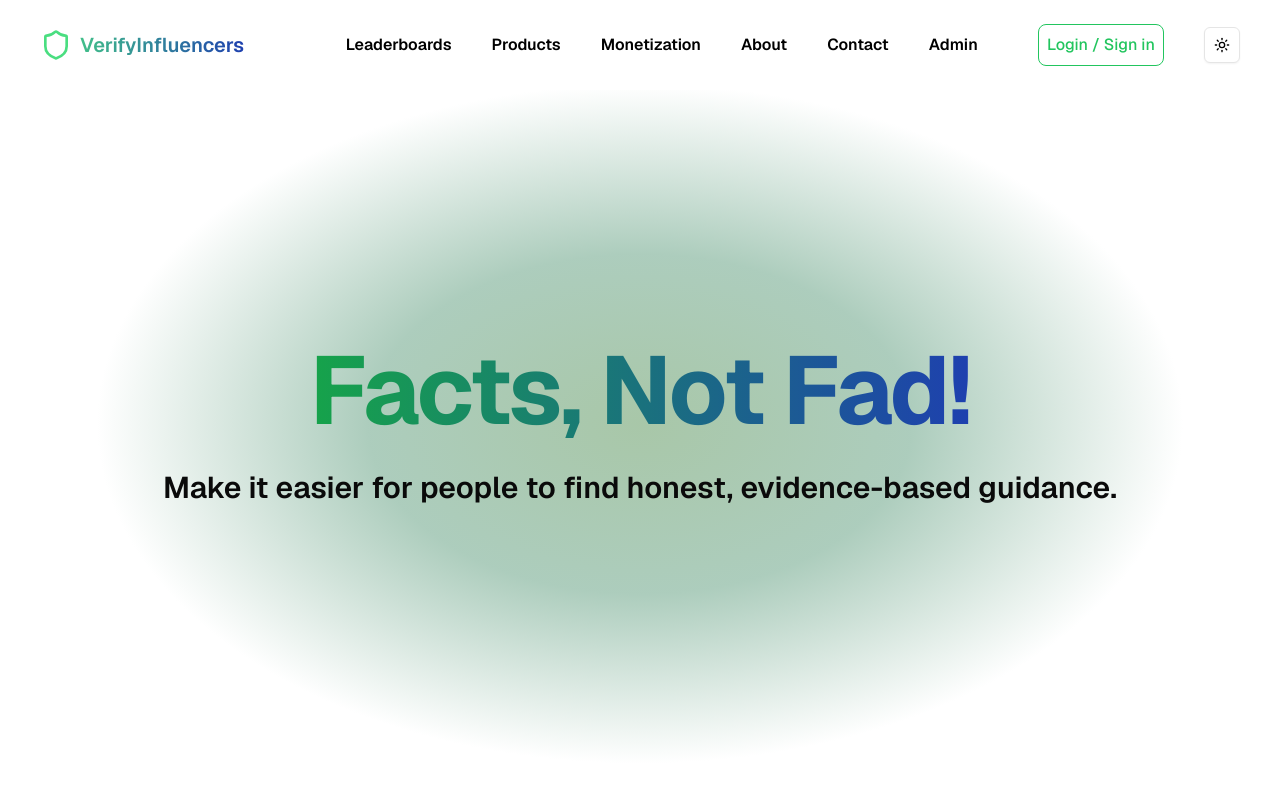
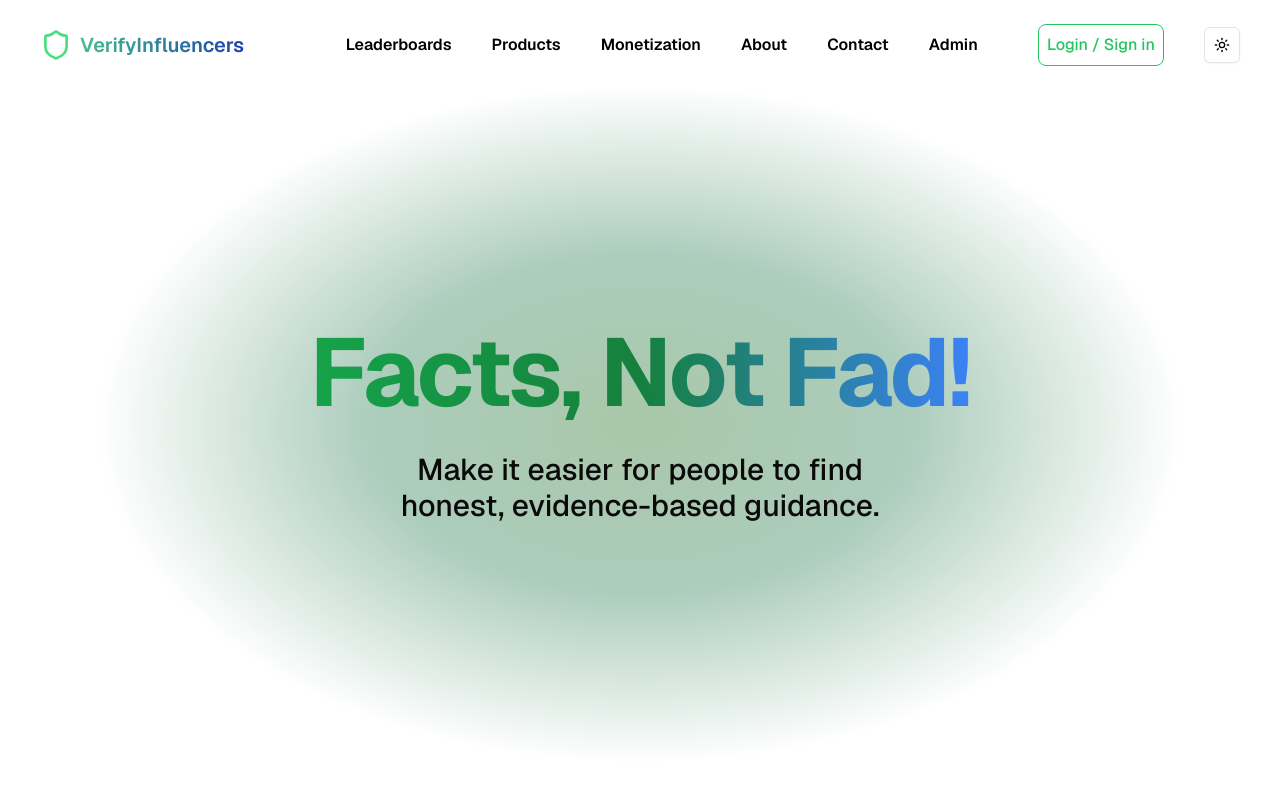
Before and after one commit to rafaelcaet/verify-influencers-panel, a Next.js app: page / in a window 1280 px wide. Shown: the top 800 px of the page. Built offline with nearby package versions, Linux system fonts and the light colour scheme.

Commit message:
fix: improve loading state

```diff
--- a/src/app/page.tsx
+++ b/src/app/page.tsx
@@ -1,3 +1,5 @@
+"use client";
+
 import { BrandLogo } from "@/components/BrandLogo";
 import { Button } from "@/components/ui/button";
 import {
@@ -7,21 +9,31 @@ import {
   CardHeader,
   CardTitle,
 } from "@/components/ui/card";
-import { Key } from "react";
+import { Key, useState } from "react";
 import { IPlan } from "../interfaces/IPlan";
 import { plans } from "../utils/plans";
 import Link from "next/link";
+import { ProgressDemo } from "@/components/ProgressBar";
 
 const logoCount = 15;
 
 export default function Home() {
+  const [loading, setLoading] = useState(false);
+
+  const handleLinkClick = (path: string) => {
+    setLoading(true);
+    setTimeout(() => {
+      window.location.href = path;
+    }, 1000);
+  };
   return (
     <>
+      {loading && <ProgressDemo />}
       <section className="mt-6 min-h-screen bg-[radial-gradient(hsl(120,50%,30%,40%),hsl(150,45%,35%,40%),hsl(var(--background))_60%)] flex items-center justify-center text-center text-balance flex-col gap-8 px-4">
-        <h1 className="text-6xl lg:text-7xl xl:text-8xl font-bold tracking-tight text-transparent bg-clip-text bg-gradient-to-r from-green-600 to-blue-800">
+        <h1 className="text-6xl lg:text-7xl xl:text-8xl font-bold tracking-tight text-transparent bg-clip-text bg-gradient-to-r from-green-600 via-green-700 to-blue-500">
           Facts, Not Fad!
         </h1>
-        <p className="text-lg lg:text-3xl font-semibold max-w-screen-xl">
+        <p className="text-lg lg:text-2xl xl:text-3xl font-medium max-w-4xl text-white/1 leading-relaxed">
           Make it easier for people to find honest, evidence-based guidance.
         </p>
       </section>
@@ -69,7 +81,10 @@ export default function Home() {
               </CardHeader>
               <CardContent>
                 <Link href="/products">
-                  <Button className="text-lg dark:bg-green-400 bg-green-500 hover:bg-green-400 dark:hover:bg-green-200 w-full rounded-lg">
+                  <Button
+                    className="text-lg dark:bg-green-400 bg-green-500 hover:bg-green-400 dark:hover:bg-green-200 w-full rounded-lg"
+                    onClick={() => handleLinkClick("/products")}
+                  >
                     Get Started
                   </Button>
                 </Link>
--- a/tailwind.config.ts
+++ b/tailwind.config.ts
@@ -9,6 +9,10 @@ export default {
   ],
   theme: {
     extend: {
+      backgroundImage: {
+        "custom-gradient":
+          "linear-gradient(to-br, hsl(130,40%,45%) 0%, hsl(150,35%,35%) 40%, hsl(210,30%,20%) 100%)",
+      },
       transitionProperty: {
         "bg-color": "background-color",
         "text-color": "color",
```
